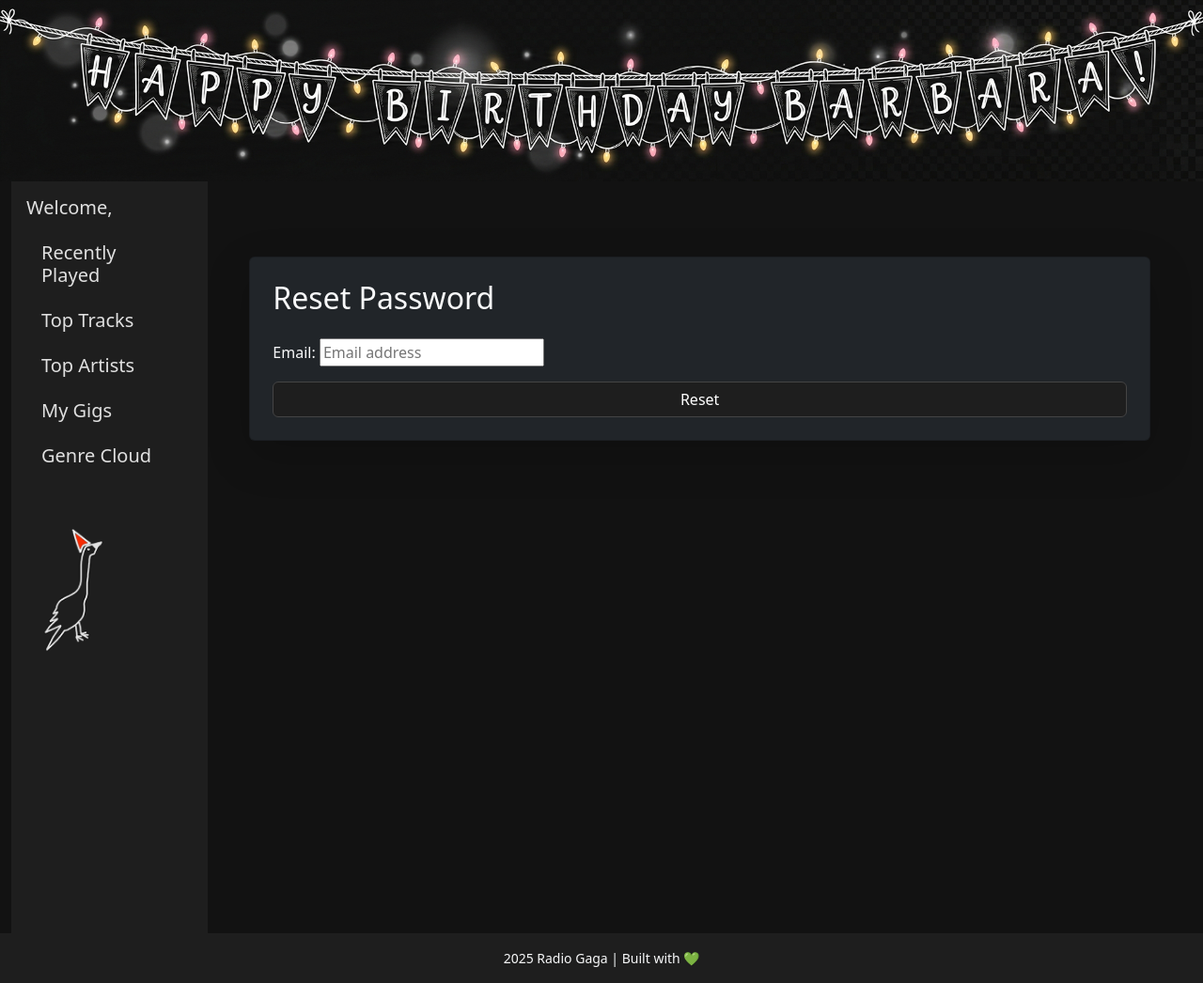
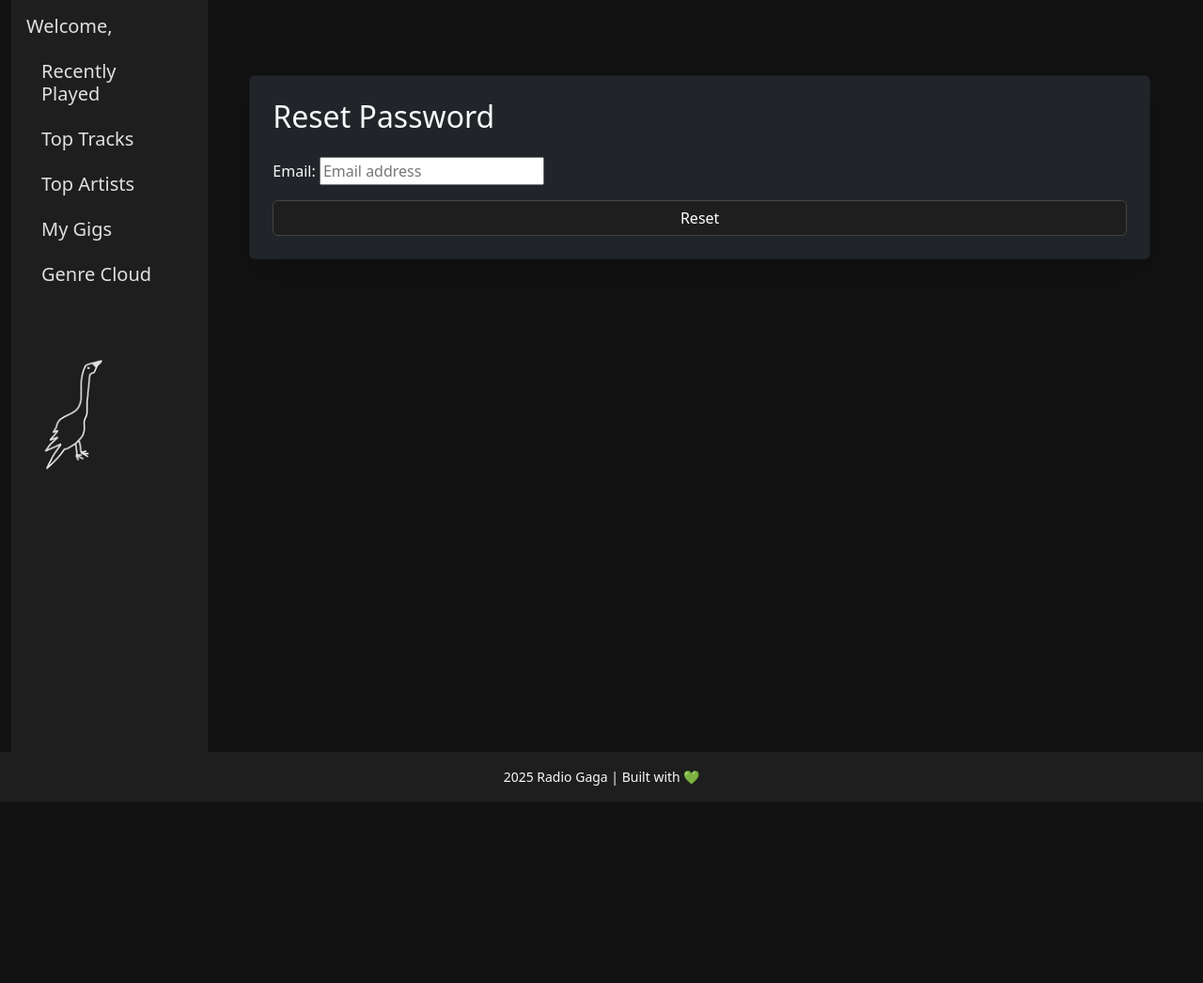
Before and after one commit to Alex-desmod/spotify_app, a Django app: page /accounts/password/reset/ in a window 1280 px wide. Shown: the whole page at 94% size. After the commit the page ends 836 px from the top, so only its background shows below. Run offline with Django 5.2, Linux system fonts and the light colour scheme.

Commit message:
back to regular

```diff
--- a/spostats/stats/templates/stats/base.html
+++ b/spostats/stats/templates/stats/base.html
@@ -13,11 +13,11 @@
 </head>
 
 <body>
-<header class="header">
-    <div>
-        <img src="{% static 'images/header_hb.png' %}" alt="Banner">
-    </div>
-</header>
+<!--<header class="header">-->
+<!--    <div>-->
+<!--        <img src="{% static 'images/header_hb.png' %}" alt="Banner">-->
+<!--    </div>-->
+<!--</header>-->
 <div class="container-fluid">
     <!-- Burger menue for phones -->
     <div class="col-12 d-md-none bg-dark p-2">
@@ -60,7 +60,7 @@
         </ul>
 
         <div class="mt-5 text-start">
-            <img src="{% static 'images/goose_hb.png' %}" alt="Goose" width="100">
+            <img src="{% static 'images/goose.png' %}" alt="Goose" width="100">
         </div>
     </nav>
 
```
